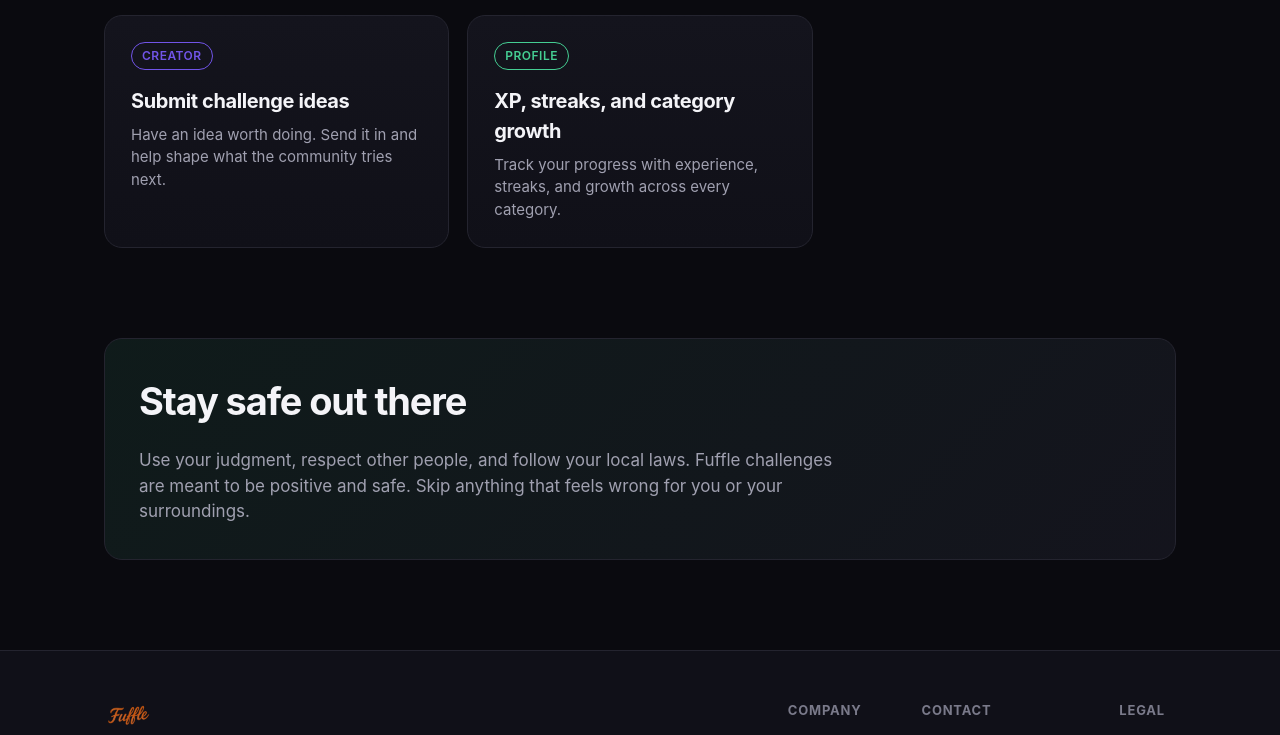
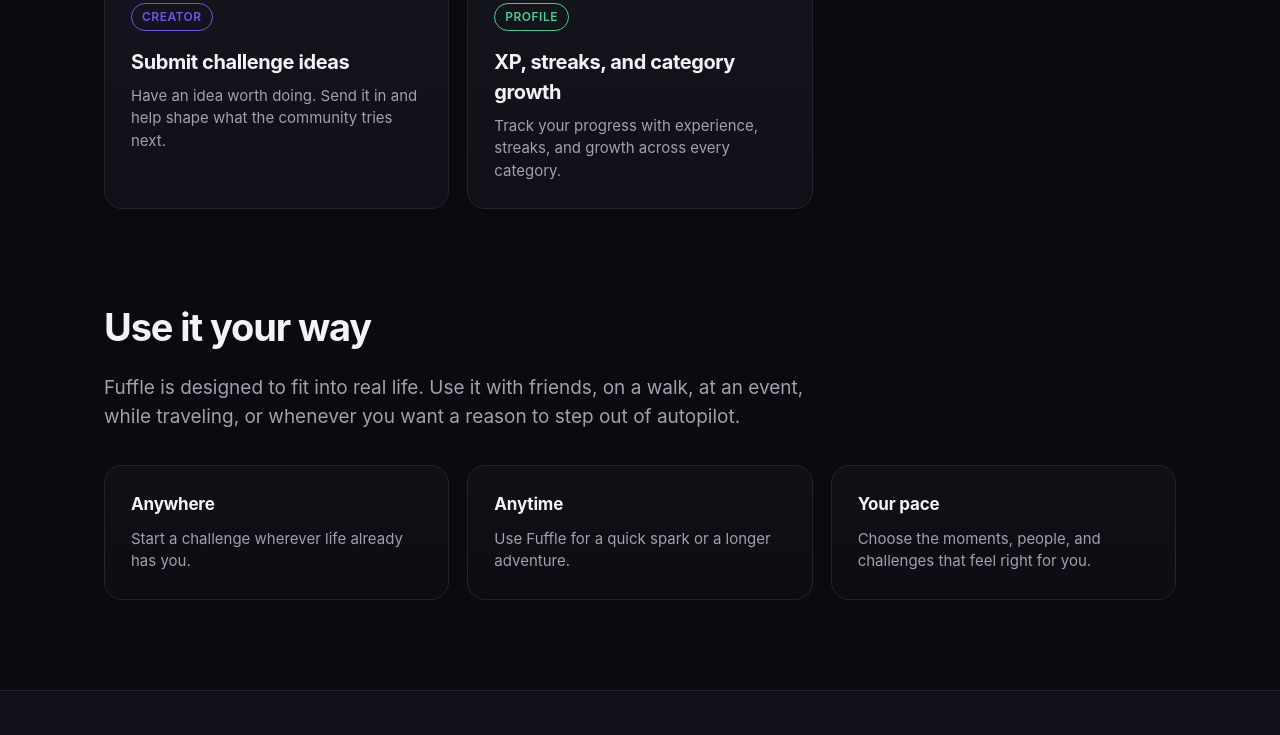
Before and after one commit to CodeButterSteve/FuffleWebsite, a React (Vite) app: page / in a window 1280 px wide. Shown: the part 1938-2673 px from the top of the page. Built offline with nearby package versions, Linux system fonts and the light colour scheme.

Commit message:
Refine home stats and flexible use section

```diff
--- a/src/index.css
+++ b/src/index.css
@@ -300,12 +300,6 @@
   color: var(--muted);
 }
 
-.hero-stats-note {
-  margin: 18px auto 0;
-  font-size: 14px;
-  color: var(--muted);
-}
-
 /* Promise */
 .promise {
   padding: 40px 0;
@@ -404,22 +398,41 @@
   margin: 0;
 }
 
-/* Safety */
-.safety {
+/* Flexible use */
+.flexible {
   padding: 30px 0 90px;
 }
 
-.safety-card {
-  background: linear-gradient(135deg, rgba(75, 227, 160, 0.08), var(--panel));
+.flexible-intro {
+  color: var(--muted);
+  font-size: 19px;
+  max-width: 700px;
+  margin: 0 0 34px;
+}
+
+.flexible-grid {
+  display: grid;
+  grid-template-columns: repeat(3, 1fr);
+  gap: 18px;
+}
+
+.flexible-card {
+  background: linear-gradient(180deg, rgba(20, 20, 29, 0.6), rgba(16, 16, 24, 0.4));
   border: 1px solid var(--border);
   border-radius: var(--radius);
-  padding: 34px;
+  padding: 26px;
 }
 
-.safety-card p {
+.flexible-card h3 {
+  margin: 0 0 10px;
+  font-size: 17px;
+  letter-spacing: -0.01em;
+  color: var(--text);
+}
+
+.flexible-card p {
   color: var(--muted);
-  font-size: 17px;
-  max-width: 720px;
+  font-size: 15px;
   margin: 0;
 }
 
@@ -583,6 +596,10 @@
   .purpose-grid {
     grid-template-columns: repeat(2, 1fr);
   }
+
+  .flexible-grid {
+    grid-template-columns: repeat(2, 1fr);
+  }
 }
 
 @media (max-width: 720px) {
@@ -617,6 +634,10 @@
     grid-template-columns: 1fr;
   }
 
+  .flexible-grid {
+    grid-template-columns: 1fr;
+  }
+
   .hero-stats {
     flex-direction: column;
     max-width: 320px;
--- a/src/pages/Home.tsx
+++ b/src/pages/Home.tsx
@@ -65,9 +65,6 @@
               <span className="stat-label">Levels grown</span>
             </div>
           </div>
-          <p className="hero-stats-note">
-            A growing snapshot of the Fuffle community.
-          </p>
         </div>
       </section>
 
@@ -136,15 +133,27 @@
         </div>
       </section>
 
-      <section className="safety">
+      <section className="flexible">
         <div className="section-inner">
-          <div className="safety-card">
-            <h2 className="section-title">Stay safe out there</h2>
-            <p>
-              Use your judgment, respect other people, and follow your local
-              laws. Fuffle challenges are meant to be positive and safe. Skip
-              anything that feels wrong for you or your surroundings.
-            </p>
+          <h2 className="section-title">Use it your way</h2>
+          <p className="flexible-intro">
+            Fuffle is designed to fit into real life. Use it with friends, on a
+            walk, at an event, while traveling, or whenever you want a reason to
+            step out of autopilot.
+          </p>
+          <div className="flexible-grid">
+            <article className="flexible-card">
+              <h3>Anywhere</h3>
+              <p>Start a challenge wherever life already has you.</p>
+            </article>
+            <article className="flexible-card">
+              <h3>Anytime</h3>
+              <p>Use Fuffle for a quick spark or a longer adventure.</p>
+            </article>
+            <article className="flexible-card">
+              <h3>Your pace</h3>
+              <p>Choose the moments, people, and challenges that feel right for you.</p>
+            </article>
           </div>
         </div>
       </section>
```
